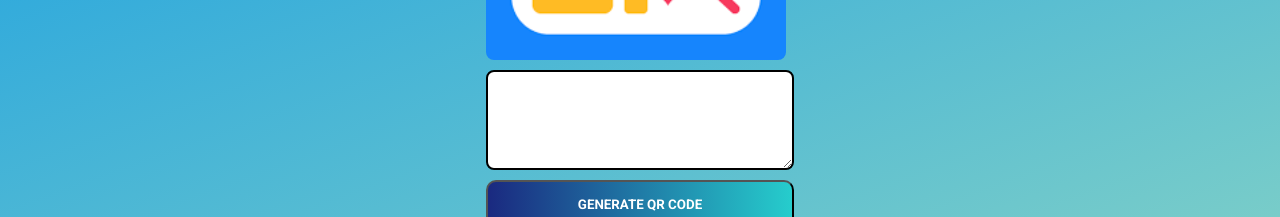
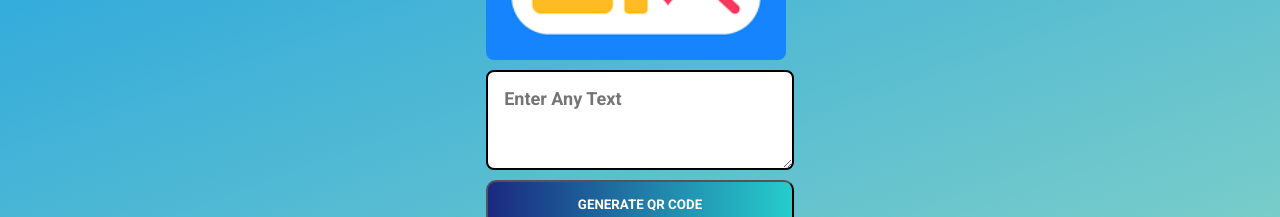
Before and after one commit to rghvgrv/QRCodeGenerator, a plain HTML site: page index.html in a window 1280 px wide. Shown: the part 506-723 px from the top of the page. Drawn offline with Linux system fonts and the light colour scheme.

Commit message:
Update index.html

```diff
--- a/index.html
+++ b/index.html
@@ -38,7 +38,7 @@
     <h1>QR Code Generator</h1>
     <div class="qrbox">
         <img src="./Images/images.png" alt="qrcode">
-        <textarea></textarea>
+        <textarea placeholder="Enter Any Text"></textarea>
         <button>Generate QR Code</button>
     </div>
 </body>
```
